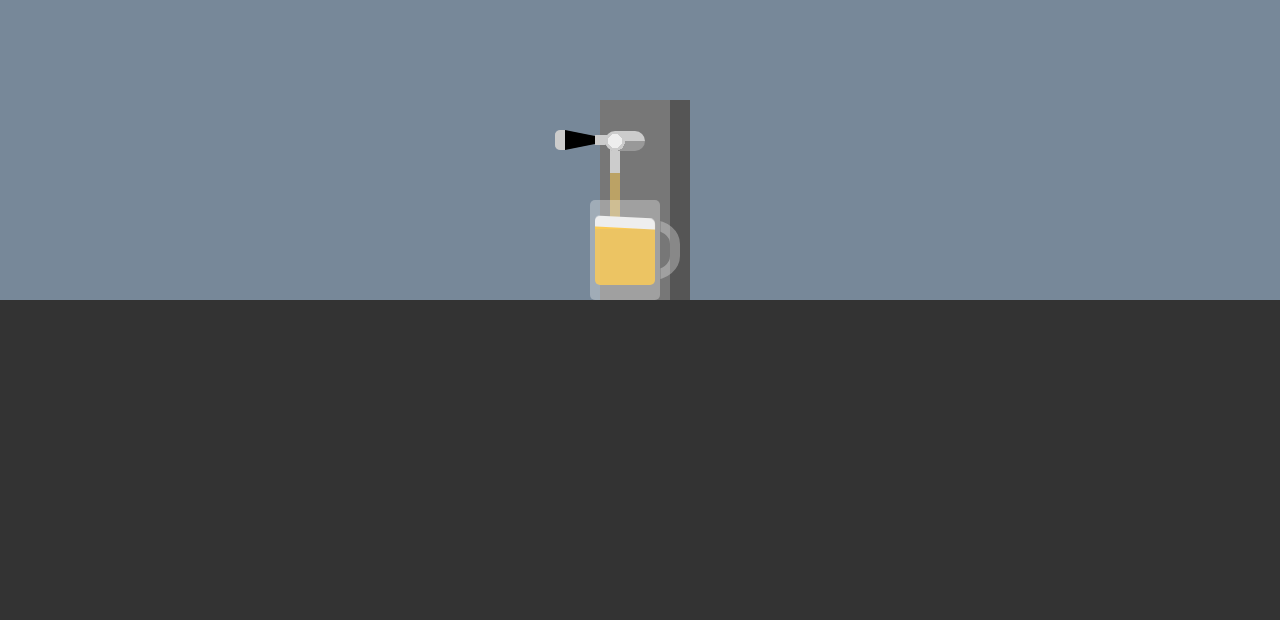
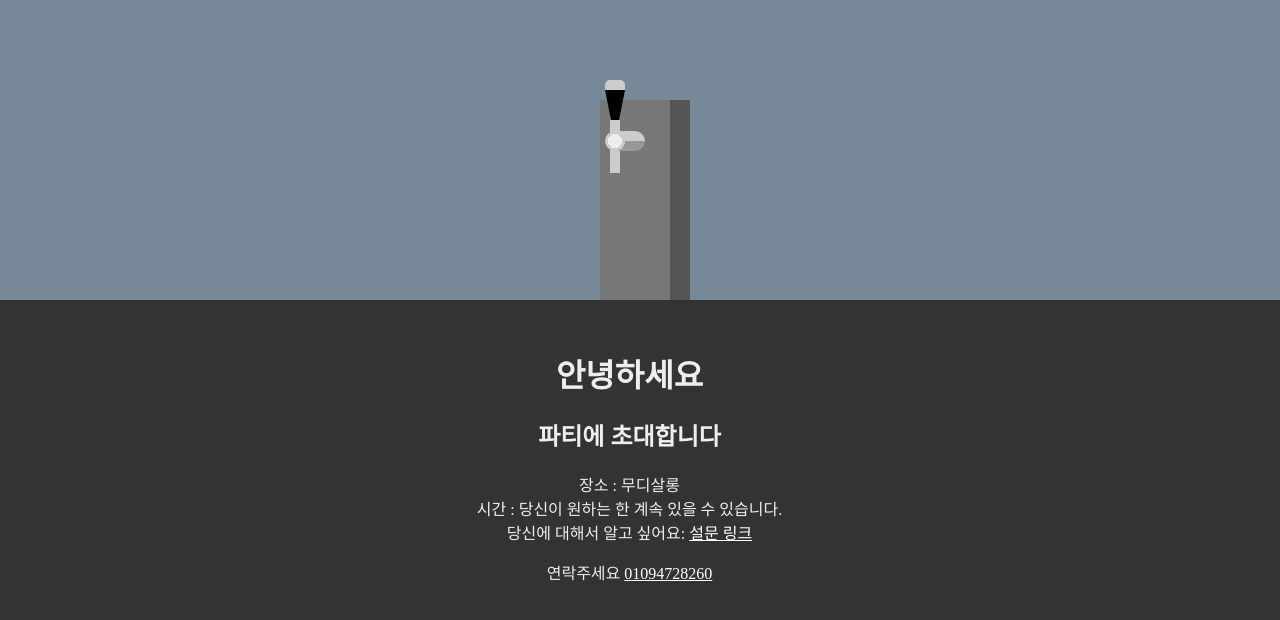
Before and after one commit to rollingman1/party-invitation, a Vue app in the folder invitation/: page / in a window 1280 px wide. Shown: the top 620 px of the page. Built offline with nearby package versions, Linux system fonts and the light colour scheme.

Commit message:
텍스트 넣기 ( 애니메이션 포기ㅋㅋ)

```diff
--- a/invitation/src/App.vue
+++ b/invitation/src/App.vue
@@ -6,6 +6,21 @@
     </div>
     <div class="glass">
       <span class="beer"></span>
+    </div>
+    <div class="letter">
+        <span class="text">
+            <h1> 안녕하세요 </h1>
+            <h2> 파티에 초대합니다 </h2>
+            <p>
+                장소 : 무디살롱<br/>
+                시간 : 당신이 원하는 한 계속 있을 수 있습니다.<br/>
+                당신에 대해서 알고 싶어요: <a href="https://forms.gle/S2zGgj2i7dRsarka6" style="color:white">설문 링크</a>
+            </p>
+            <p>
+                연락주세요 <a href="tel:01094728260" style="color:white">01094728260</a>
+            </p>
+
+        </span>
     </div>
   </div>
 </template>
@@ -241,4 +256,16 @@ body {
     }
 }
 
+.letter {
+    width: 97%;
+
+    position: absolute;
+    bottom: -100%;
+    text-align: center;
+}
+
+.text {
+    color:#eee;;
+}
+
 </style>
```
